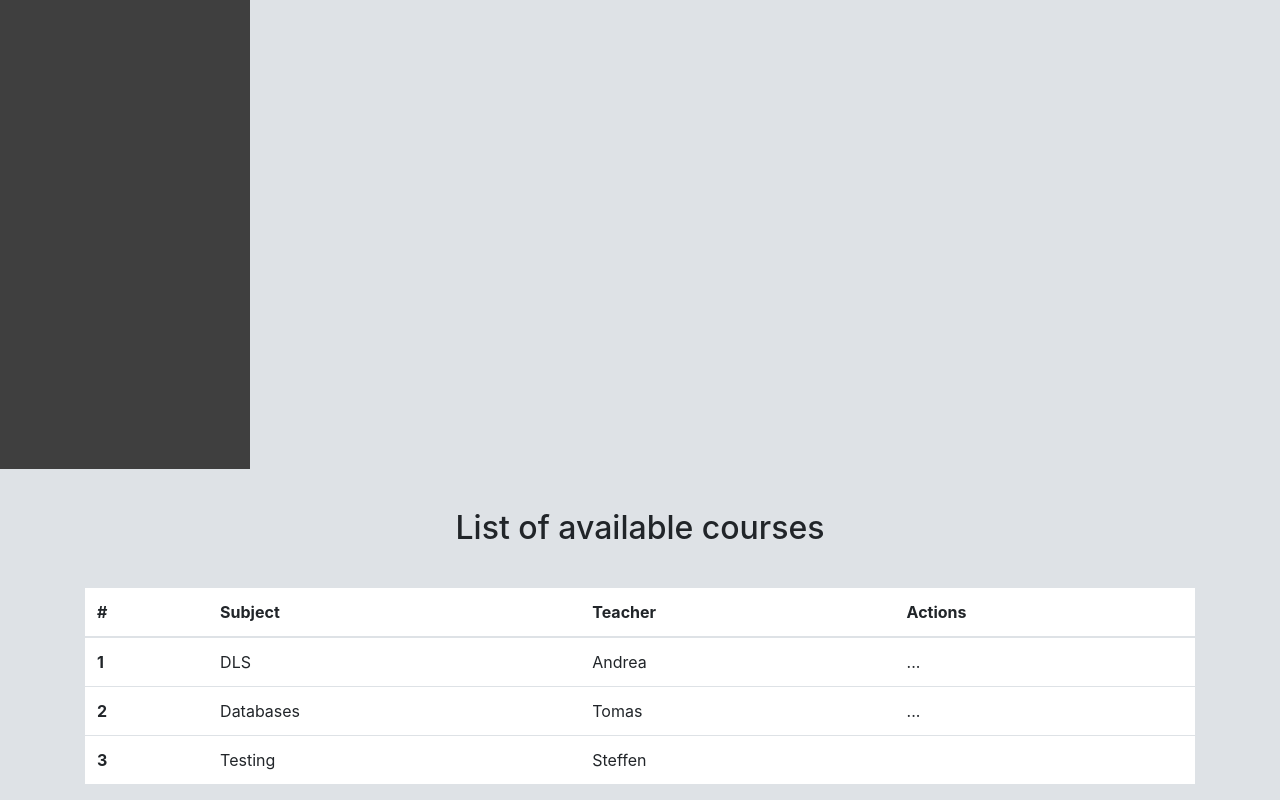
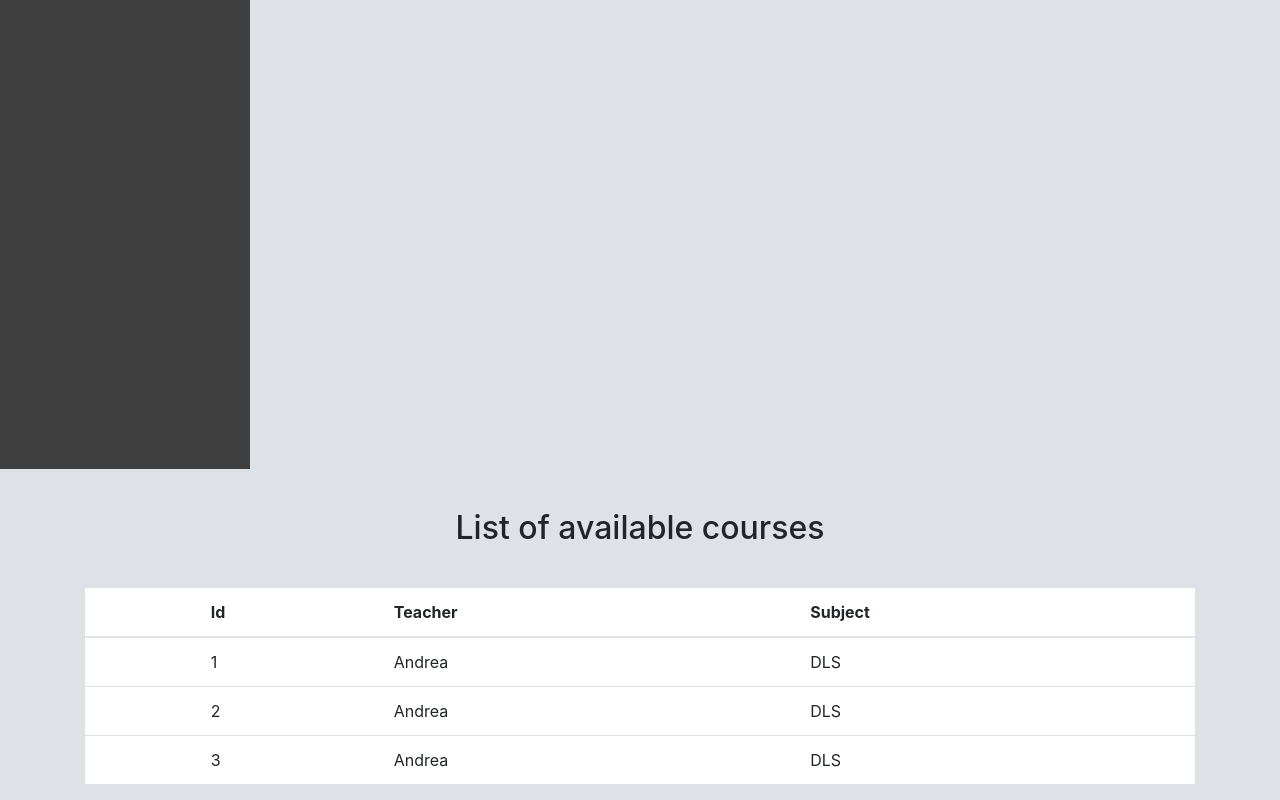
Before and after one commit to VillentretenmerthTheCoder/absence_checker, a React (Create React App) app: page /student-main in a window 1280 px wide. Shown: the part 387-1187 px from the top of the page. Built offline with nearby package versions, Linux system fonts and the light colour scheme; no server answers.

Commit message:
TableComponent

```diff
--- a/src/App.tsx
+++ b/src/App.tsx
@@ -2,7 +2,7 @@ import React from 'react';
 import LoginPage from './Pages/LoginPage';
 import './App.css';
 import MainPageStudent from './Pages/Students/MainPageStudent';
-import { Route, Switch, RouteComponentProps, withRouter, BrowserRouter } from 'react-router-dom';
+import { Route, Switch, RouteComponentProps, withRouter, BrowserRouter, Redirect } from 'react-router-dom';
 import SubmitCodeStudent from './Pages/Students/SubmitCodeStudent';
 import MainPageAdmin from './Pages/Admins/MainPageAdmin';
 
@@ -11,6 +11,9 @@ function App() {
     <div>
       <BrowserRouter>
         <Switch>
+        <Route exact path="/">
+          <Redirect to="/login" />
+        </Route>
           <Route path="/login" component={LoginPage}/>
           <Route path="/student-main" component={MainPageStudent}/>
           <Route path="/student-submit" component={SubmitCodeStudent}/>
--- a/src/Components/Table/Table.tsx
+++ b/src/Components/Table/Table.tsx
@@ -1,7 +1,22 @@
-import React from 'react';
+import React, { Component,} from 'react';
 import { Table, Container, Button, Row } from 'reactstrap';
+export type ListViewColumn = {
+    key: string;
+    title: string;
+  };
+  export type DataTableProps = {
+    cols: Array<ListViewColumn>;
+    data: Array<any>;
+    onClick: (row: any) => void;
+  };
 
-const TableComp = () => {
+class TableComp extends Component<DataTableProps>{
+    renderValue = (row: any, column: ListViewColumn) => {
+        const value = row[column.key];
+        return value;
+      };
+    rowClick = (row: any) => this.props.onClick && this.props.onClick(row);
+    render(){
     return(
         <Container style={{position: 'relative'}} >
             <div>
@@ -9,37 +24,29 @@ const TableComp = () => {
                 <Table hover style={{backgroundColor: 'white', marginTop: '40px'}}>
                     <thead>
                         <tr>
-                        <th>#</th>
-                        <th>Subject</th>
-                        <th>Teacher</th>
-                        <th>Actions</th>
+                        <th  scope="row"></th>
+                            {this.props.cols.map((col : any, index : any) => (
+                                <th>{col.title}</th>
+                            ))}
                         </tr>
                     </thead>
                     <tbody>
-                        <tr>
-                        <th scope="row">1</th>
-                        <td>DLS</td>
-                        <td>Andrea</td>
-                        <td>...</td>
-                        </tr>
-                        <tr>
-                        <th scope="row">2</th>
-                        <td>Databases</td>
-                        <td>Tomas</td>
-                        <td>...</td>
-                        </tr>
-                        <tr>
-                        <th scope="row">3</th>
-                        <td>Testing</td>
-                        <td>Steffen</td>
-                        <td> </td>
-                        </tr>
+                        {this.props.data.map((row : any, index : any) => (
+                            <tr  onClick={() => this.rowClick(row)}>
+                                <th  scope="row"></th>
+
+                            {this.props.cols.map((col : any, index : any) => (
+                                <td>              {this.renderValue(row, col)}
+</td>
+                            ))}
+                            </tr>
+                        ))}
                     </tbody>
                 </Table>
             </div>
         </Container>
     )
+    }
 }
 
-
 export default TableComp;
--- a/src/Components/TableAdminxD/Index.tsx
+++ /dev/null
@@ -1 +0,0 @@
-export * from './TableAdmin';
--- a/src/Components/TableAdminxD/TableAdmin.tsx
+++ /dev/null
@@ -1,45 +0,0 @@
-import React from 'react';
-import { Table, Container, Button, Row } from 'reactstrap';
-
-const TableCompAdmin = () => {
-    return(
-        <Container style={{position: 'relative'}} >
-            <div>
-                <h2 style={{marginTop: '40px', display: 'flex', justifyContent: 'center'}}>List of all courses</h2>
-                <Table hover style={{backgroundColor: 'white', marginTop: '40px'}}>
-                    <thead>
-                        <tr>
-                        <th>#</th>
-                        <th>Subject</th>
-                        <th>Teacher</th>
-                        <th>Actions</th>
-                        </tr>
-                    </thead>
-                    <tbody>
-                        <tr>
-                        <th scope="row">1</th>
-                        <td>DLS</td>
-                        <td>Andrea</td>
-                        <td>Delete/Edit</td>
-                        </tr>
-                        <tr>
-                        <th scope="row">2</th>
-                        <td>Databases</td>
-                        <td>Tomas</td>
-                        <td>Delete/Edit</td>
-                        </tr>
-                        <tr>
-                        <th scope="row">3</th>
-                        <td>Dlete</td>
-                        <td>Steffen</td>
-                        <td>Delete/Edit</td>
-                        </tr>
-                    </tbody>
-                </Table>
-            </div>
-        </Container>
-    )
-}
-
-
-export default TableCompAdmin;
--- a/src/Pages/Admins/MainPageAdmin.tsx
+++ b/src/Pages/Admins/MainPageAdmin.tsx
@@ -6,9 +6,9 @@ import styles from './MainPage.module.scss';
 import { FontAwesomeIcon } from '@fortawesome/react-fontawesome';
 import { faDatabase } from '@fortawesome/free-solid-svg-icons';
 import Sidebar from '../../Components/Sidebar/Sidebar';
-import TableCompAdmin from '../../Components/TableAdminxD/TableAdmin';
 import { connect } from 'react-redux';
 import {fetchCourses, fetchEnrollments} from '../../Actions/Index'
+import TableComp from '../../Components/Table/Table';
 
 const  MainPageAdmin  = (props : any) => {
     useEffect(() => {
@@ -18,15 +18,25 @@ const  MainPageAdmin  = (props : any) => {
         console.log(props.enrollments);
         document.body.style.backgroundColor = "#dee2e6";
     })
+
+    const cols = [
+        { key: 'Id', title: 'Id' },
+        { key: 'Teacher', title: 'Teacher' },
+        { key: 'Subject', title: 'Subject' },
+      ];
+
+      const data = [
+        {  key: "Id", title: "1"},
+        { key: 'Teacher', title: 'Andrea' },
+        { key: 'Subject', title: 'DLS' },
+      ];
         return(
             <div className={styles.Wrapper}>
                 <NavigationBar/>
                 <Container fluid style={{padding: 0}}>
                     <Row style={{padding: 0, margin: 0}}>
                         <Sidebar/>
-                        <TableCompAdmin/>
-                        <Button style={{backgroundColor: "#EA5045", border: 0}} className={styles.submit_button}>See all students</Button>
-                        <Button style={{backgroundColor: "#EA5045", border: 0}} className={styles.submit_button}>See all teachers</Button>
+                        <TableComp cols={cols} data={data } onClick={() => console.log("AA")}  />
                     </Row>
 
 
--- a/src/Pages/Students/MainPageStudent.tsx
+++ b/src/Pages/Students/MainPageStudent.tsx
@@ -16,15 +16,28 @@ const  MainPageStudent  = (props : any) => {
         props.fetchCourses();
         console.log(props.courses);
         console.log(props.enrollments);
+        console.log(data);
         document.body.style.backgroundColor = "#dee2e6";
     })
+    const cols = [
+        { key: 'Id', title: 'Id' },
+        { key: 'Teacher', title: 'Teacher' },
+        { key: 'Subject', title: 'Subject' },
+      ];
+
+
+      const data = [
+        { Id: 1, Teacher: "Andrea", Subject: "DLS" },
+        {  Id: 2, Teacher: "Andrea", Subject: "DLS" },
+        {  Id: 3, Teacher: "Andrea", Subject: "DLS" },
+      ];
         return(
             <div className={styles.Wrapper}>
                 <NavigationBar/>
                 <Container fluid style={{padding: 0}}>
                     <Row style={{padding: 0, margin: 0}}>
                         <Sidebar/>
-                        <TableComp/>
+                        <TableComp cols={cols} data={data} onClick={() => console.log("AA")}  />
                     </Row>
                 </Container>
             </div>
```
Also changed, not shown: src/Components/TableAdminxD/Table.module.scss (deleted).
